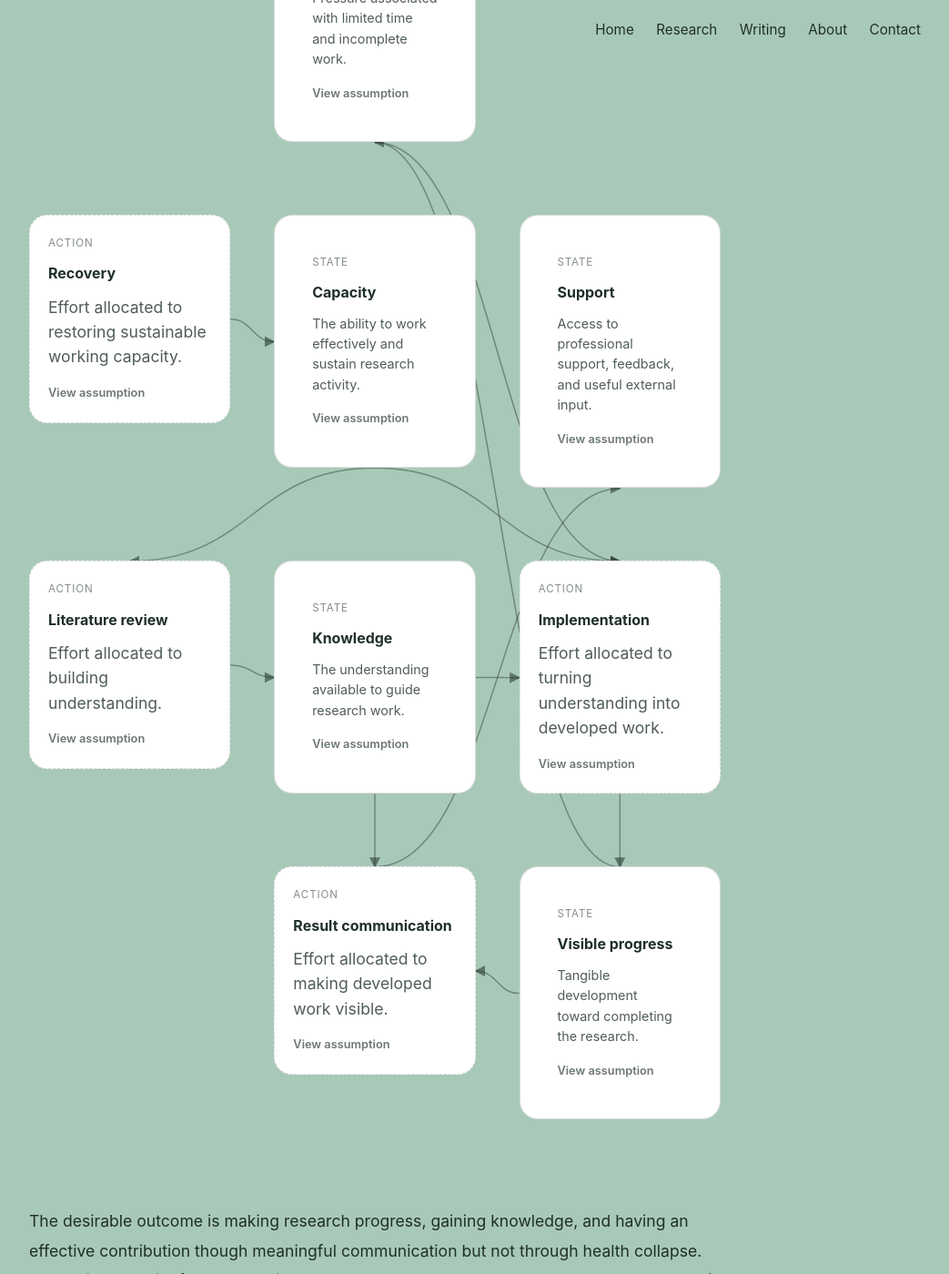
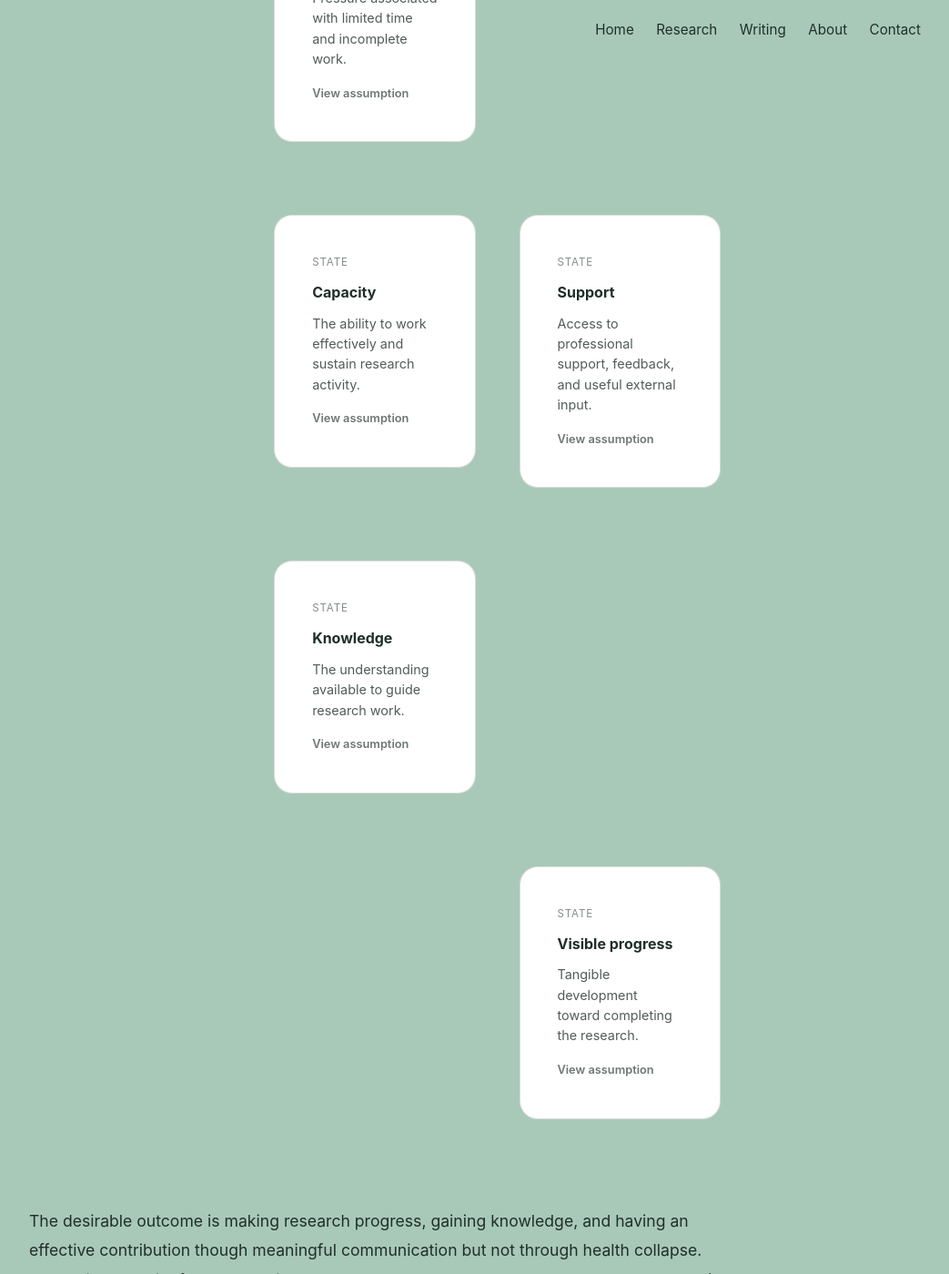
Before and after one commit to SepidehFouladzadeh/SepidehFouladzadeh.github.io, a Jekyll site: the page built from _posts/2026-07-19-custom-environment.md, in a window 1280 px wide and 1400 px high, scrolled down 1690 px. Shown: the whole window at 91% size, without its empty margins (228-1271 px from the left). Built offline with Jekyll 4.4.1, drawn with Linux system fonts in a browser that asks for light colours.

Commit message:
refinements

```diff
--- a/_posts/2026-07-19-custom-environment.md
+++ b/_posts/2026-07-19-custom-environment.md
@@ -35,83 +35,6 @@ Below you can see how the research process evolves alongside weekly effort alloc
   </div>
 
   <div class="model-diagram" data-model-diagram>
-
-    <!-- SVG connectors -->
-    <svg
-      class="model-connectors"
-      aria-hidden="true"
-      preserveAspectRatio="none"
-    >
-      <defs>
-        <marker
-          id="arrowhead"
-          markerWidth="8"
-          markerHeight="8"
-          refX="7"
-          refY="4"
-          orient="auto"
-        >
-          <path d="M0,0 L8,4 L0,8 Z"></path>
-        </marker>
-      </defs>
-
-      <path
-        data-from="recovery"
-        data-to="capacity"
-      ></path>
-
-      <path
-        data-from="capacity"
-        data-to="literature"
-      ></path>
-
-      <path
-        data-from="capacity"
-        data-to="implementation"
-      ></path>
-
-      <path
-        data-from="literature"
-        data-to="knowledge"
-      ></path>
-
-      <path
-        data-from="knowledge"
-        data-to="implementation"
-      ></path>
-
-      <path
-        data-from="implementation"
-        data-to="progress"
-      ></path>
-
-      <path
-        data-from="progress"
-        data-to="communication"
-      ></path>
-
-      <path
-        data-from="knowledge"
-        data-to="communication"
-      ></path>
-
-      <path
-        data-from="communication"
-        data-to="support"
-      ></path>
-
-      <path
-        data-from="deadline"
-        data-to="implementation"
-      ></path>
-
-      <path
-        data-from="progress"
-        data-to="deadline"
-        data-direction="reverse"
-      ></path>
-    </svg>
-
 
     <!-- ROW 1 -->
 
@@ -158,46 +81,6 @@ Below you can see how the research process evolves alongside weekly effort alloc
 
 
     <!-- ROW 2 -->
-
-    <article
-      class="model-card action-card diagram-recovery"
-      id="recovery"
-    >
-      <button
-        class="model-card-trigger"
-        type="button"
-        aria-expanded="false"
-        aria-controls="details-recovery"
-      >
-        <span class="model-card-type">Action</span>
-
-        <strong>Recovery</strong>
-
-        <p>
-          Effort allocated to restoring sustainable working capacity.
-        </p>
-
-        <span class="model-card-more">
-          View assumption
-        </span>
-      </button>
-
-      <div
-        class="model-card-details"
-        id="details-recovery"
-        hidden
-      >
-        <p>
-          Recovery increases capacity with diminishing returns. It does
-          not directly produce visible research progress.
-        </p>
-
-        <div class="model-equation">
-          recovery → higher capacity
-        </div>
-      </div>
-    </article>
-
 
     <article
       class="model-card state-card diagram-capacity"
@@ -286,46 +169,6 @@ Below you can see how the research process evolves alongside weekly effort alloc
     <!-- ROW 3 -->
 
     <article
-      class="model-card action-card diagram-literature"
-      id="literature"
-    >
-      <button
-        class="model-card-trigger"
-        type="button"
-        aria-expanded="false"
-        aria-controls="details-literature"
-      >
-        <span class="model-card-type">Action</span>
-
-        <strong>Literature review</strong>
-
-        <p>
-          Effort allocated to building understanding.
-        </p>
-
-        <span class="model-card-more">
-          View assumption
-        </span>
-      </button>
-
-      <div
-        class="model-card-details"
-        id="details-literature"
-        hidden
-      >
-        <p>
-          Literature review increases knowledge. The gain is greater
-          when current knowledge is still limited.
-        </p>
-
-        <div class="model-equation">
-          literature × capacity × remaining learning potential
-        </div>
-      </div>
-    </article>
-
-
-    <article
       class="model-card state-card diagram-knowledge"
       id="knowledge"
     >
@@ -368,89 +211,7 @@ Below you can see how the research process evolves alongside weekly effort alloc
       </div>
     </article>
 
-
-    <article
-      class="model-card action-card diagram-implementation"
-      id="implementation"
-    >
-      <button
-        class="model-card-trigger"
-        type="button"
-        aria-expanded="false"
-        aria-controls="details-implementation"
-      >
-        <span class="model-card-type">Action</span>
-
-        <strong>Implementation</strong>
-
-        <p>
-          Effort allocated to turning understanding into developed work.
-        </p>
-
-        <span class="model-card-more">
-          View assumption
-        </span>
-      </button>
-
-      <div
-        class="model-card-details"
-        id="details-implementation"
-        hidden
-      >
-        <p>
-          Implementation produces more progress when capacity and
-          knowledge are higher.
-        </p>
-
-        <div class="model-equation">
-          implementation × capacity × knowledge → progress
-        </div>
-      </div>
-    </article>
-
-
     <!-- ROW 4 -->
-
-    <article
-      class="model-card action-card diagram-communication"
-      id="communication"
-    >
-      <button
-        class="model-card-trigger"
-        type="button"
-        aria-expanded="false"
-        aria-controls="details-communication"
-      >
-        <span class="model-card-type">Action</span>
-
-        <strong>Result communication</strong>
-
-        <p>
-          Effort allocated to making developed work visible.
-        </p>
-
-        <span class="model-card-more">
-          View assumption
-        </span>
-      </button>
-
-      <div
-        class="model-card-details"
-        id="details-communication"
-        hidden
-      >
-        <p>
-          Communication is more effective when sufficient progress and
-          knowledge already exist.
-        </p>
-
-        <p>
-          Meaningful communication can increase support and make some
-          developed work more visible.
-        </p>
-      </div>
-    </article>
-
 
     <article
       class="model-card state-card diagram-progress"
```
